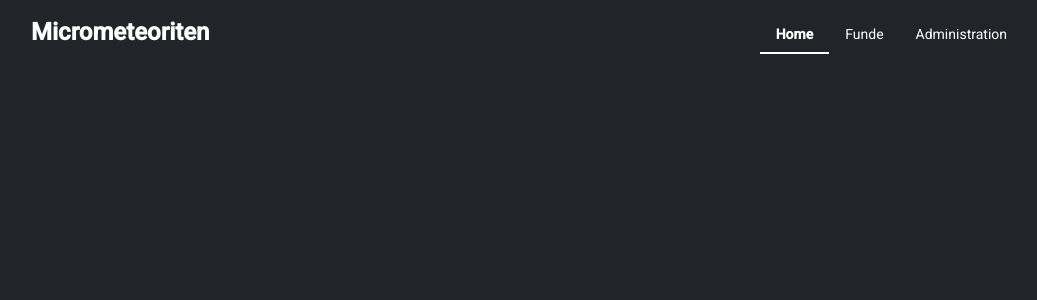
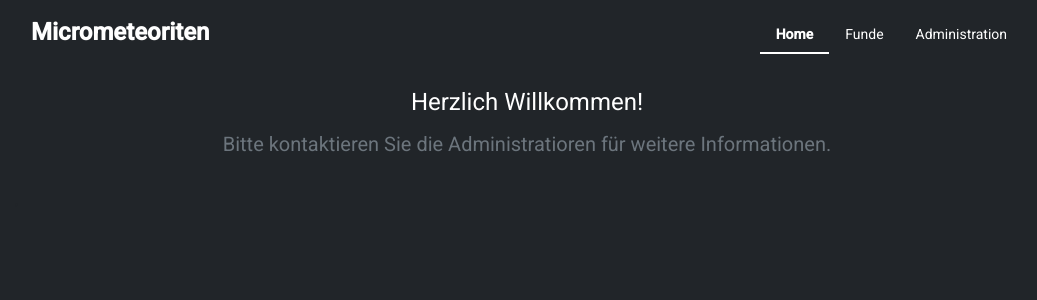
Before and after one commit to tbiktz/micrometeorite-frontend, an Angular app: page /home in a window 1280 px wide. Shown: the top 300 px of the page, without its empty margins (113-1150 px from the left). Built offline with nearby package versions, Linux system fonts and the light colour scheme.

Commit message:
Banner Component erstellt.

```diff
--- a/src/app/home/home.module.ts
+++ b/src/app/home/home.module.ts
@@ -1,6 +1,7 @@
 import { NgModule } from '@angular/core';
 import { CommonModule } from '@angular/common';
 import { HomeComponent } from './home/home.component';
+import { SharedModule } from '../shared/shared.module';
 
 
 
@@ -9,7 +10,8 @@ import { HomeComponent } from './home/home.component';
     HomeComponent
   ],
   imports: [
-    CommonModule
+    CommonModule,
+    SharedModule
   ],
   exports: [ HomeComponent ]
 })
--- a/src/app/home/home/home.component.html
+++ b/src/app/home/home/home.component.html
@@ -1 +1 @@
-<p>home works!</p>
+<micro-banner [title]="'Herzlich Willkommen!'"></micro-banner>
--- a/src/app/shared/Components/banner/banner.component.html
+++ b/src/app/shared/Components/banner/banner.component.html
@@ -1 +1,4 @@
-<h1>{{title}}</h1>
+<div id="bannerComponent" class="p-3 pb-md-4 mx-auto text-center">
+    <h1 id="bannerTitle" class="display-4 fw-normal">{{title}}</h1>
+    <p class="fs-5 text-muted">{{subtitle}}</p>
+</div>‚
--- a/src/app/shared/Components/banner/banner.component.less
+++ b/src/app/shared/Components/banner/banner.component.less
@@ -0,0 +1,7 @@
+#bannerComponent {
+    margin-left: auto;
+    margin-right: auto;
+    #bannerTitle {
+        color: white;
+    }
+}
--- a/src/app/shared/Components/banner/banner.component.ts
+++ b/src/app/shared/Components/banner/banner.component.ts
@@ -7,6 +7,7 @@ import { Component, Input, OnInit } from '@angular/core';
 })
 export class BannerComponent implements OnInit {
   @Input() title: String = 'No Title';
+  @Input() subtitle: String = 'Bitte kontaktieren Sie die Administratioren für weitere Informationen.';
 
   constructor() { }
 
```
